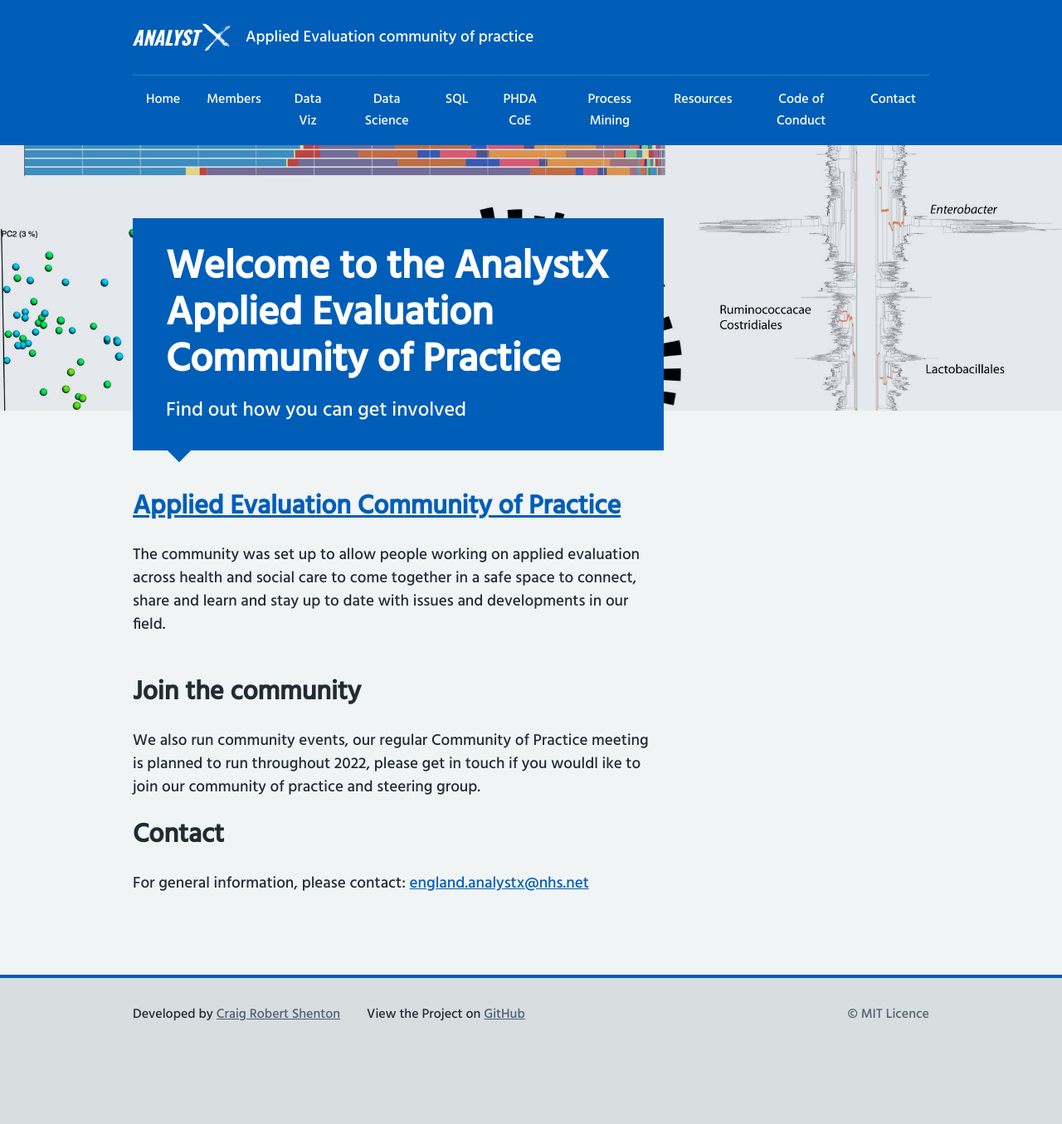
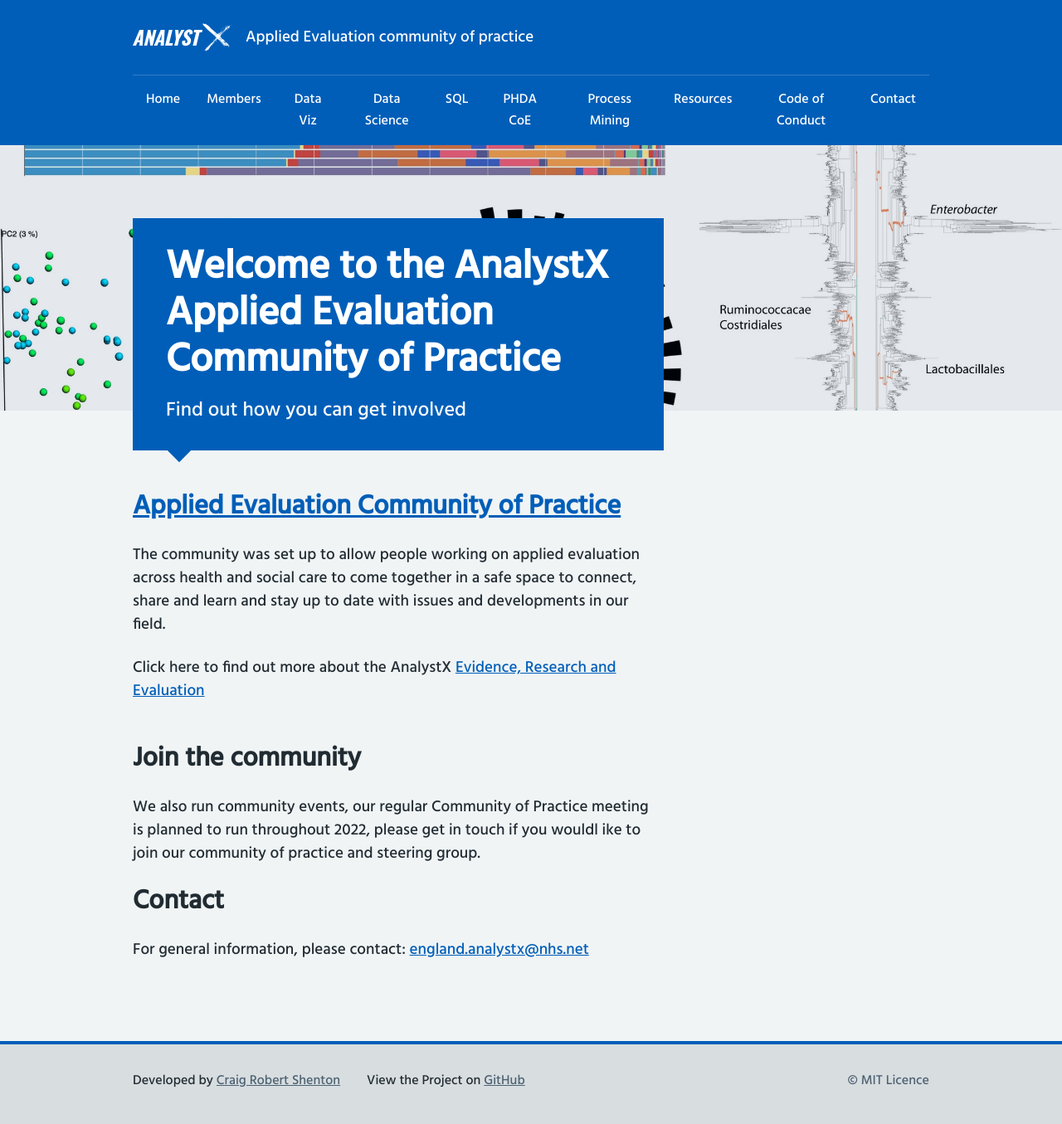
Before and after one commit to nhs-analystx/applied-evaluation, a Jekyll site: the page built from index.html, in a window 1280 px wide. Shown: the whole page at 83% size. Built offline with Jekyll 4.4.1, drawn with Linux system fonts in a browser that asks for light colours; nearby versions of some CDN libraries; before the commit the page ends 1275 px from its top, so only the background shows below that.

Commit message:
Update index.html

```diff
--- a/index.html
+++ b/index.html
@@ -7,7 +7,7 @@ layout: home_page
 <div class="nhsuk-grid-row">
     <div class="nhsuk-grid-column-two-thirds">
         <p>The community was set up to allow people working on applied evaluation across health and social care to come together in a safe space to connect, share and learn and stay up to date with issues and developments in our field. </p>
-
+	<p>Click here to find out more about the AnalystX <a href="https://future.nhs.uk/DataAnalytics/view?objectId=26687056">Evidence, Research and Evaluation</a></p>
 
 	    <h2>Join the community</h2>
 
```
